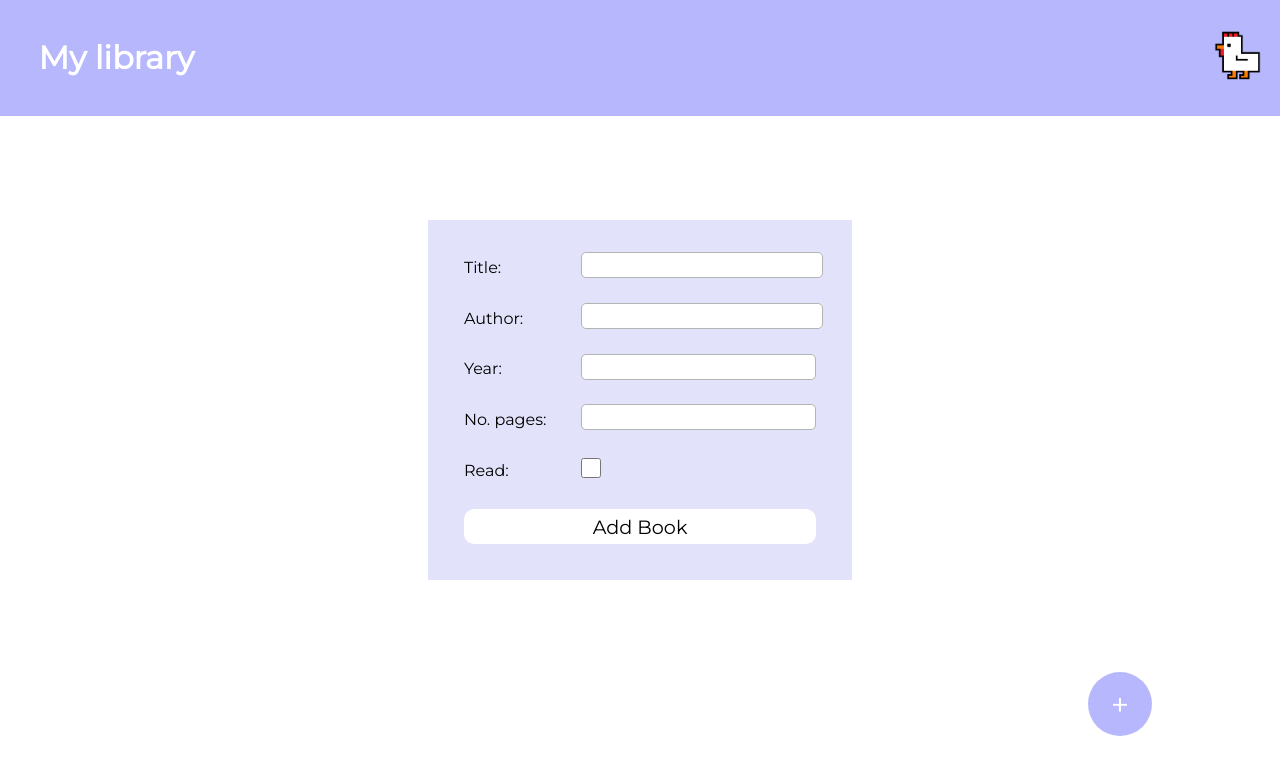
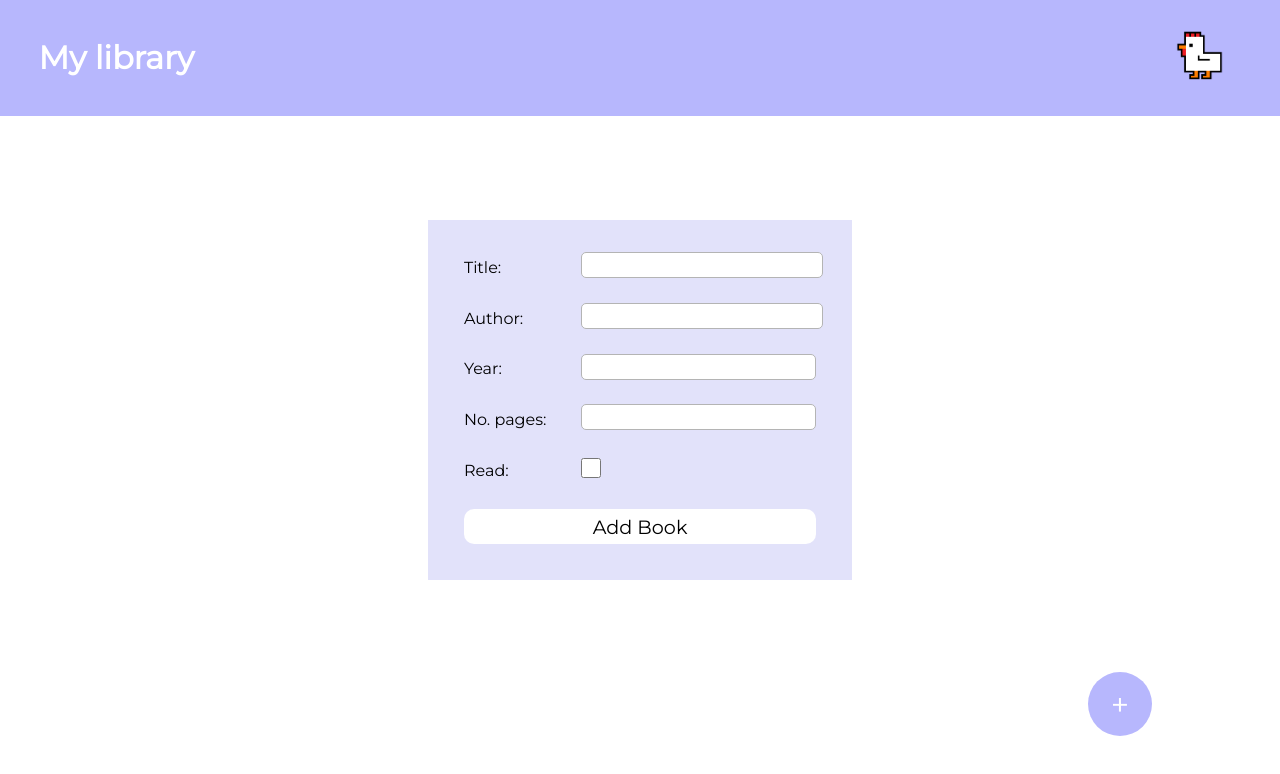
Before and after one commit to dobrqka/library, a plain HTML site: page index.html in a window 1280 px wide. Drawn offline with Linux system fonts and the light colour scheme.

Commit message:
Add right padding on logo

```diff
--- a/style.css
+++ b/style.css
@@ -20,6 +20,7 @@ h1 {
 a {
   justify-self: end;
   align-self: center;
+  padding-right: 3vw;
 }
 
 a > img {
```
